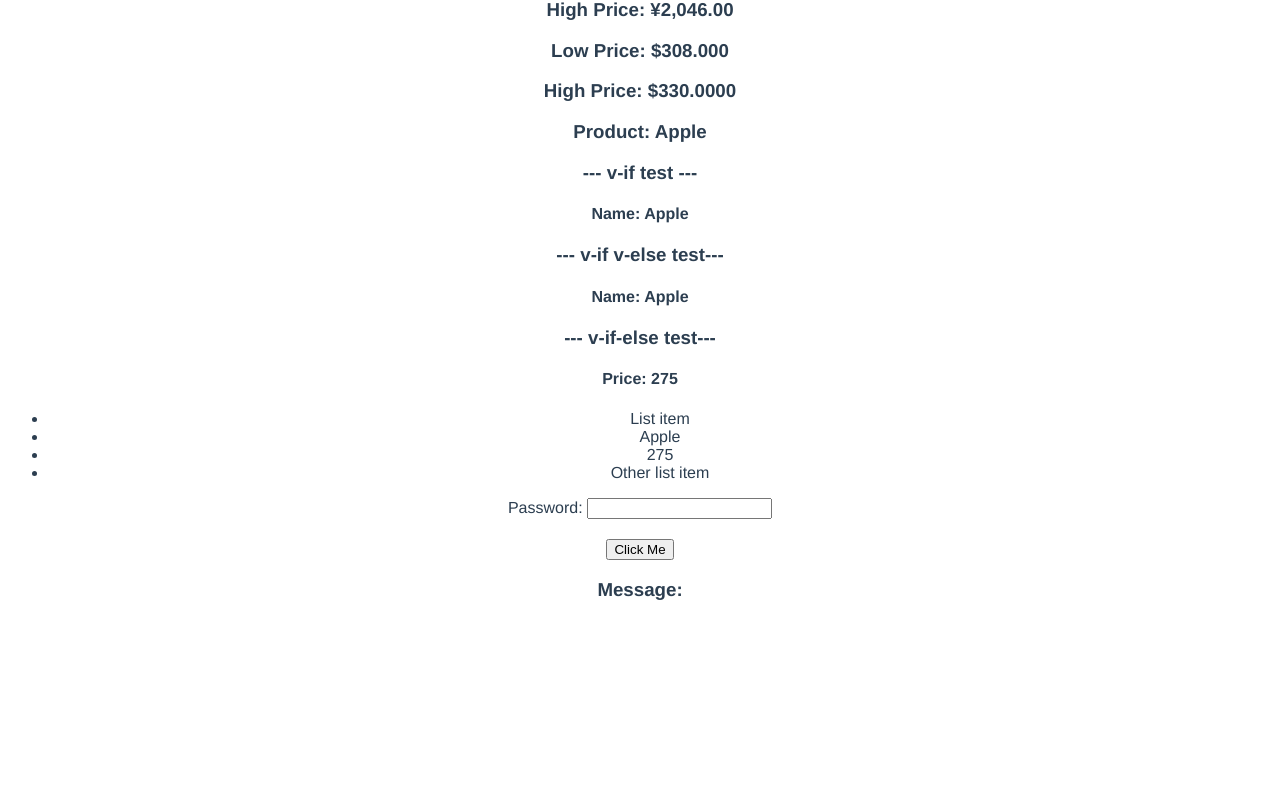
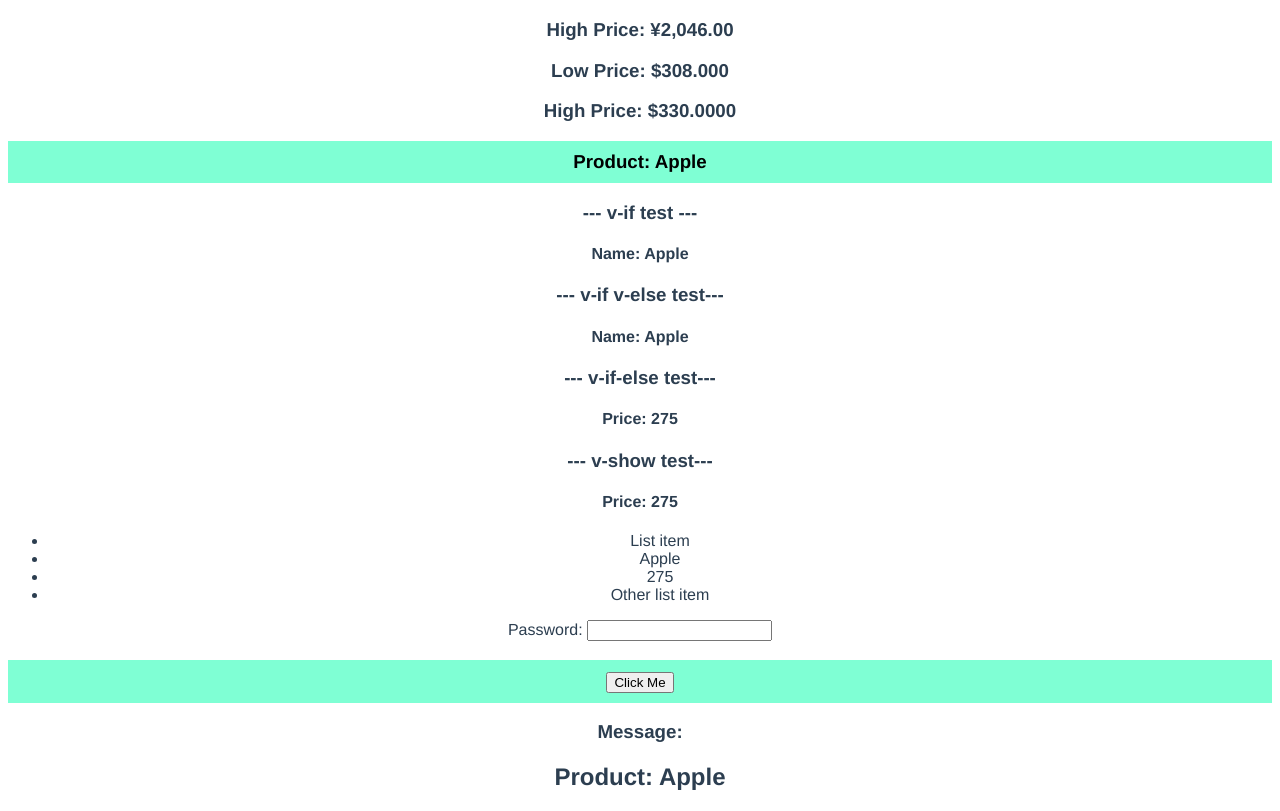
Before and after one commit to memory125/magic-vue, a Vue app in the folder template-data/: page / in a window 1280 px wide. Shown: the part 625-1436 px from the top of the page. Before the commit the page ends 1245 px from the top, so only its background shows below. Built offline with nearby package versions, Linux system fonts and the light colour scheme.

Commit message:
update my component

```diff
--- a/template-data/src/components/MyComponent.vue
+++ b/template-data/src/components/MyComponent.vue
@@ -30,8 +30,11 @@
             <h4 v-if="counter % 3 == 0">Name: {{name}}</h4>
             <h4 v-else-if="counter % 3 == 1">Price: {{price}}</h4>
             <h4 v-else>Category: {{category}}</h4>
+            <h3 class="text-info">--- v-show test---</h3>
+            <h4 v-show="counter % 2 == 0">Name: {{name}}</h4>
+            <h4 v-show="counter % 2 == 1">Price: {{price}}</h4>
             <ul class="text-left">
-                 <li>List item</li>
+                <li>List item</li>
                 <template v-if="showElements">
                     <li>{{ name }}</li>
                     <li>{{ price }}</li>
@@ -49,6 +52,9 @@
             </h3>
             <h3> Message: {{msg}} </h3>
         </div>
+        <div class="bg-primary text-white m-2 p-3">
+          <h2 v-bind:class="elemClasses">Product: {{ name }}</h2>
+        </div>
   </div>
 </template>
 
@@ -65,7 +71,8 @@ export default {
           counter: 1,
           fragment: '<div class="form-group">Password: <input class="form-group type="password"></div>',
           showElements: true,
-          category: "Watersports"
+          category: "Watersports",
+          highlight: false
       }
   },
   computed: {
@@ -74,6 +81,9 @@ export default {
       },
       hightotalPrice() {
           return this.getTotalPrice(this.hightaxRate);
+      },
+      elemClasses() {
+          return this.highlight ? ["bg-light", "text-dark", "display-4"] :  ["bg-dark", "text-light", "p-2"];
       }
   },
   methods: {
@@ -84,6 +94,7 @@ export default {
       handleClick() {
           this.msg = "Button Clicked - " + this.counter++;
           this.showElements = !this.showElements;
+          this.highlight = !this.highlight;
       }
   },
   filters: {
@@ -109,6 +120,9 @@ export default {
 </script>
 
 <style>
-#app {
-}
+    h3:first-child {
+        background-color: aquamarine;
+        padding: 10px;
+        color: black;
+    }
 </style>
```
Also changed, not shown: 1 other file (tests, documents, lock files or other folders).
